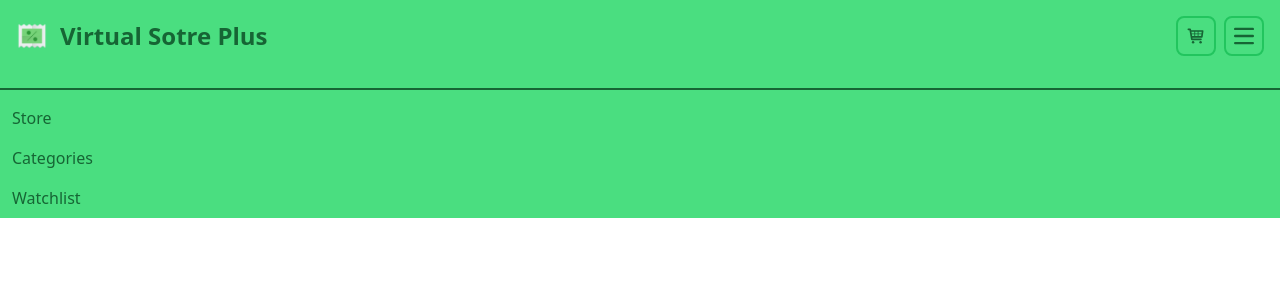
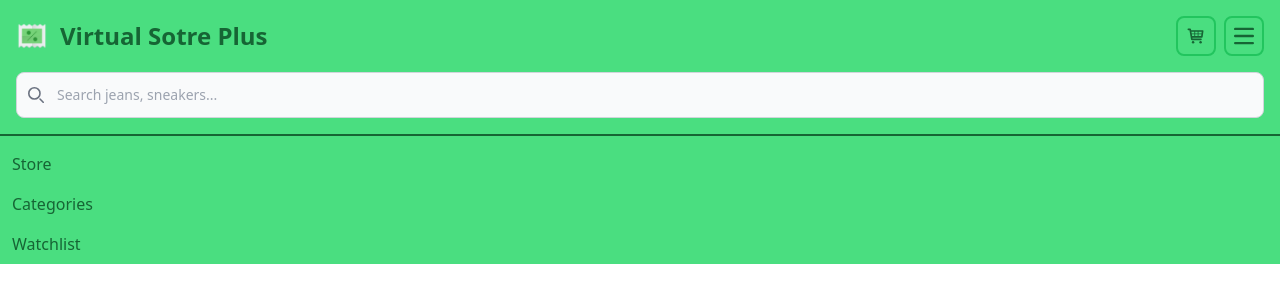
Before and after one commit to emirevec/ed-react-pwa, a React (Create React App) app: page / in a window 1280 px wide. Shown: the top 302 px of the page. Built offline with nearby package versions, Linux system fonts and the light colour scheme.

Commit message:
feat: add SearchBar

```diff
--- a/src/components/Navbar/Navbar.tsx
+++ b/src/components/Navbar/Navbar.tsx
@@ -2,6 +2,7 @@
 import ButtonHamburguer from '../common/ButtonHamburguer'
 import NavbarMenu from './NavbarMenu'
 import ButtonCart from '../common/ButtonCart'
+import SearchBar from './SearchBar'
 
 const Navbar = (): JSX.Element => {
     const items = ['Store', 'Categories', 'Watchlist']
@@ -18,7 +19,8 @@
                     <ButtonHamburguer></ButtonHamburguer>
                 </div>
             </div>
-                <NavbarMenu items={items} ></NavbarMenu>
+            <SearchBar></SearchBar>
+            <NavbarMenu items={items} ></NavbarMenu>
         </nav>
     )
 }
--- /dev/null
+++ b/src/components/Navbar/SearchBar.tsx
@@ -0,0 +1,19 @@
+import React from 'react'
+
+const SerachBar = (): JSX.Element => {
+    return (
+        <form className="max-w-screen-xl mx-auto px-4">
+            <label htmlFor="default-search" className="mb-2 text-sm font-medium text-gray-900 sr-only dark:text-white">Search</label>
+            <div className="relative">
+                <div className="absolute inset-y-0 start-0 flex items-center ps-3 pointer-events-none">
+                    <svg className="w-4 h-4 text-gray-500 dark:text-gray-400" aria-hidden="true" xmlns="http://www.w3.org/2000/svg" fill="none" viewBox="0 0 20 20">
+                        <path stroke="currentColor" strokeLinecap="round" strokeLinejoin="round" strokeWidth="2" d="m19 19-4-4m0-7A7 7 0 1 1 1 8a7 7 0 0 1 14 0Z" />
+                    </svg>
+                </div>
+                <input type="search" id="default-search" className="block w-full p-3 ps-10 text-sm text-gray-900 border border-gray-300 rounded-lg bg-gray-50 focus:ring-blue-500 focus:border-blue-500 dark:bg-gray-700 dark:border-gray-600 dark:placeholder-gray-400 dark:text-white dark:focus:ring-blue-500 dark:focus:border-blue-500" placeholder="Search jeans, sneakers..." required/>
+            </div>
+        </form>
+    )
+}
+
+export default SerachBar
```
